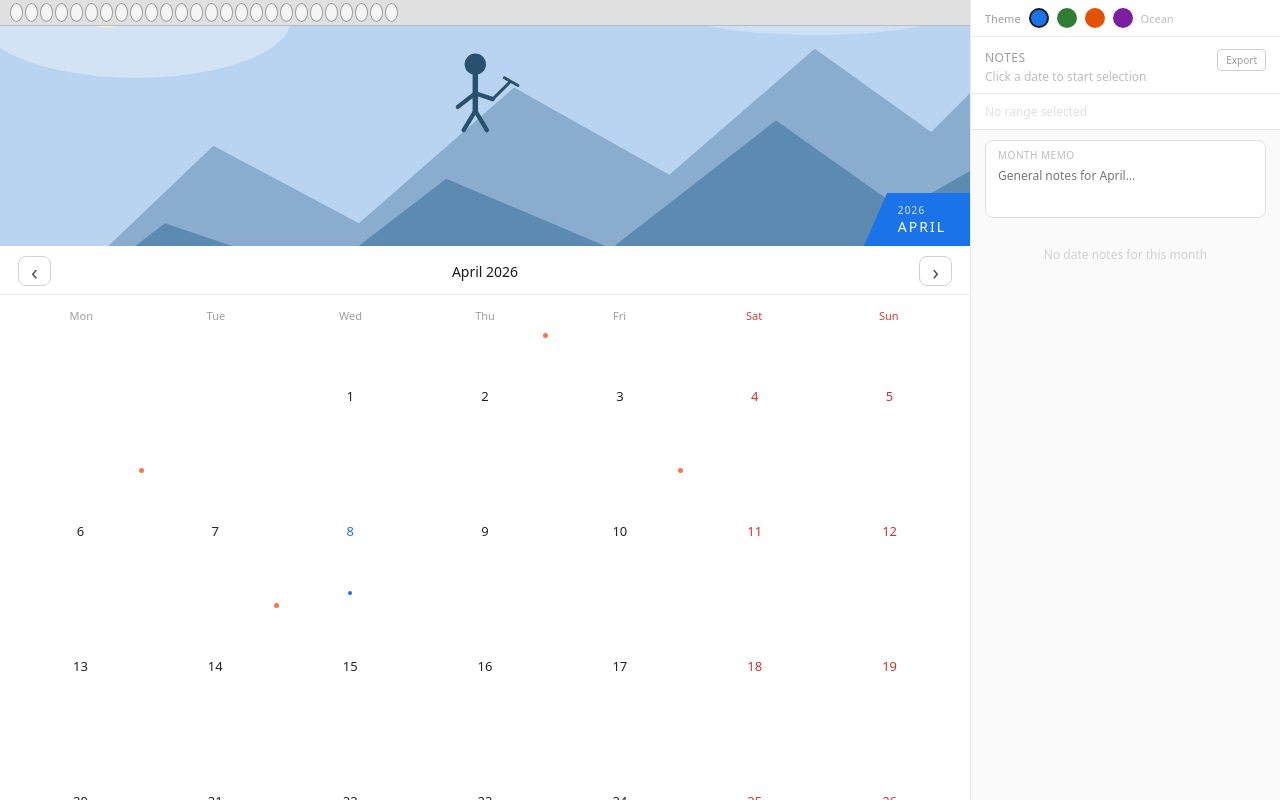
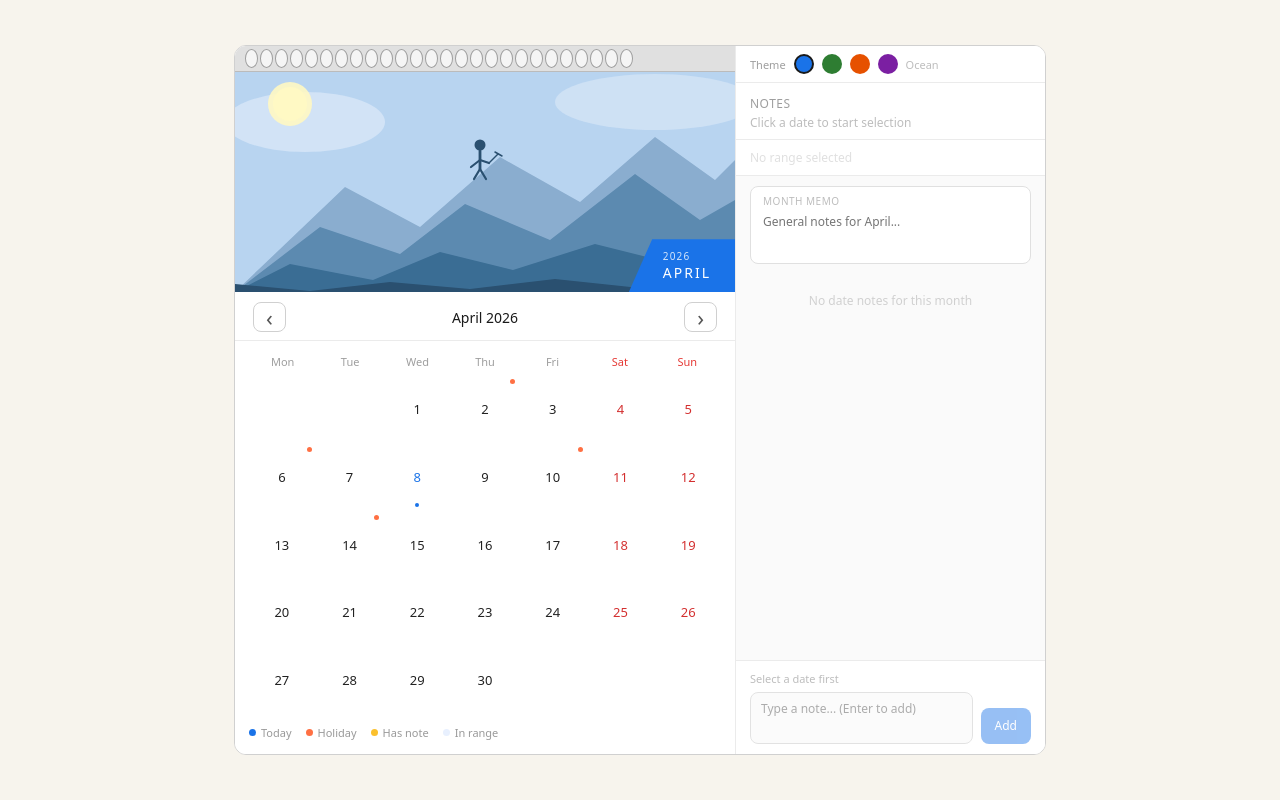
Before and after one commit to Swayam-Jaswal/Calendar-frontend-internship, a React (Vite) app in the folder frontend/: page / in a window 1280 px wide. Shown: the top 800 px of the page. Built offline with nearby package versions, Linux system fonts and the light colour scheme.

Commit message:
projecy created

```diff
--- a/frontend/src/WallCalendar.jsx
+++ b/frontend/src/WallCalendar.jsx
@@ -344,7 +344,7 @@ export default function WallCalendar() {
 
   // ── Render ────────────────────────────────────────────────────────────────
   return (
-    <div style={{ display: "flex", flexDirection: "column", flex: 1, height: "100%", width: "100%" }}>
+    <div style={{ padding: "1rem 0", fontFamily: "system-ui, -apple-system, sans-serif" }}>
       {/* Injected animation + hover styles */}
       <style>{`
         @keyframes wcalLeft  { from { opacity:0; transform:translateX(20px);  } to { opacity:1; transform:translateX(0); } }
@@ -363,9 +363,11 @@ export default function WallCalendar() {
         style={{
           display: "grid",
           gridTemplateColumns: isMobile ? "1fr" : "1fr 310px",
+          border: "0.5px solid #d0d0d0",
+          borderRadius: 12,
+          overflow: "hidden",
           background: "#fff",
-          flex: 1,
-          height: "100%",
+          minHeight: isMobile ? "auto" : 580,
         }}
       >
         {/* ═══════════ LEFT PANEL ═══════════ */}
@@ -549,8 +551,7 @@ export default function WallCalendar() {
           </div>
 
           {/* Notes header */}
-          <div style={{ padding: "12px 14px 8px", borderBottom: "0.5px solid #ebebeb", background: "#fff", display: "flex", justifyContent: "space-between", alignItems: "flex-start" }}>
-            <div>
+          <div style={{ padding: "12px 14px 8px", borderBottom: "0.5px solid #ebebeb", background: "#fff" }}>
             <div style={{ fontSize: 12, fontWeight: 500, color: "#9e9e9e", letterSpacing: 0.5, textTransform: "uppercase", marginBottom: 2 }}>
               Notes
             </div>
@@ -559,19 +560,6 @@ export default function WallCalendar() {
                 ? `Selected: ${fmtRange(rangeStart, rangeEnd)}`
                 : "Click a date to start selection"}
             </div>
-            </div>
-            <button
-               className="wcal-export"
-               onClick={exportNotes}
-               style={{
-                 fontSize: 10, color: "#9e9e9e", background: "#fff",
-                 border: "0.5px solid #d0d0d0", borderRadius: 4,
-                 padding: "3px 8px", cursor: "pointer", fontFamily: "inherit",
-                 transition: "background 0.15s",
-               }}
-            >
-              Export
-            </button>
           </div>
 
           {/* Range chip */}
--- a/frontend/src/index.css
+++ b/frontend/src/index.css
@@ -12,8 +12,7 @@
 body {
   margin: 0;
   min-width: 320px;
-  height: 100dvh;
-  overflow: hidden;
+  min-height: 100vh;
 }
 
 button,
@@ -22,18 +21,8 @@ textarea {
 }
 
 #root {
-  height: 100dvh;
+  min-height: 100vh;
   display: flex;
-  flex-direction: column;
+  justify-content: center;
+  align-items: center;
 }
-
-@media (max-width: 740px) {
-  body {
-    overflow: auto;
-    height: auto;
-  }
-  #root {
-    height: auto;
-    min-height: 100dvh;
-  }
-}
```
Lines whose indentation alone changed are shown as unchanged.
